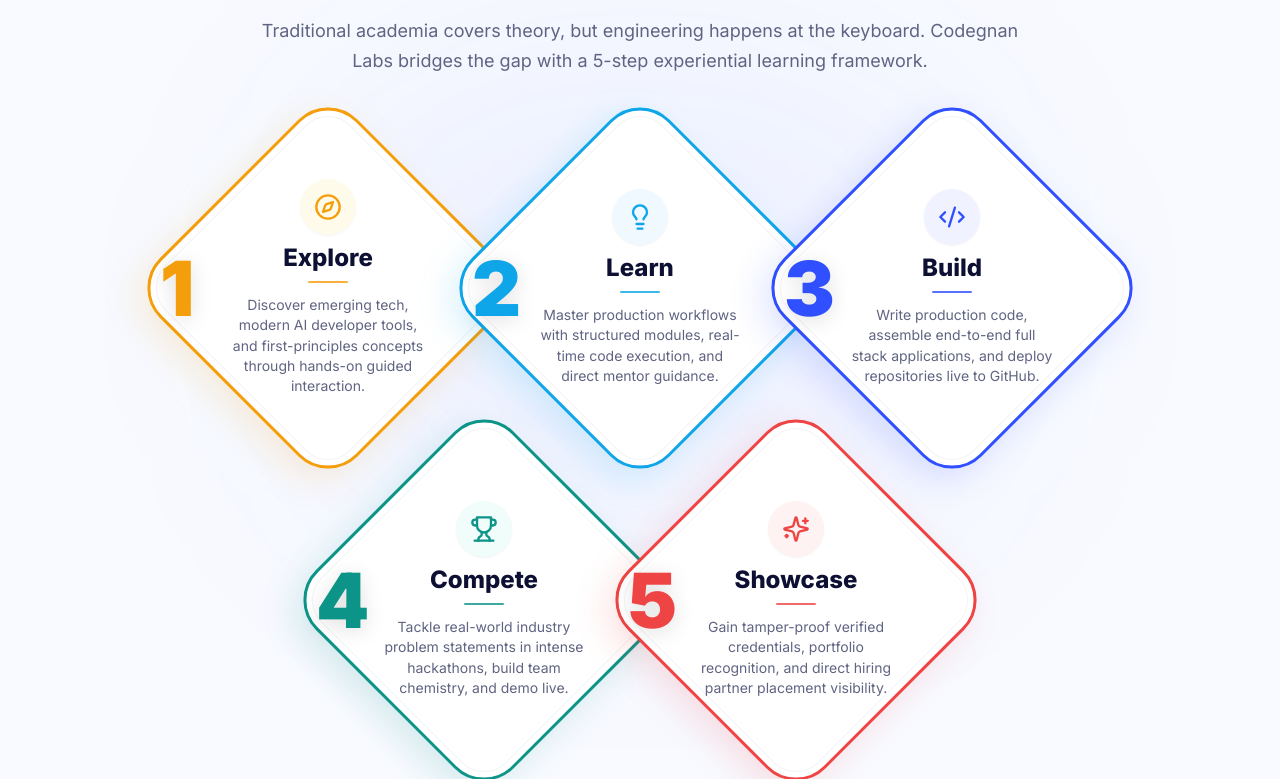
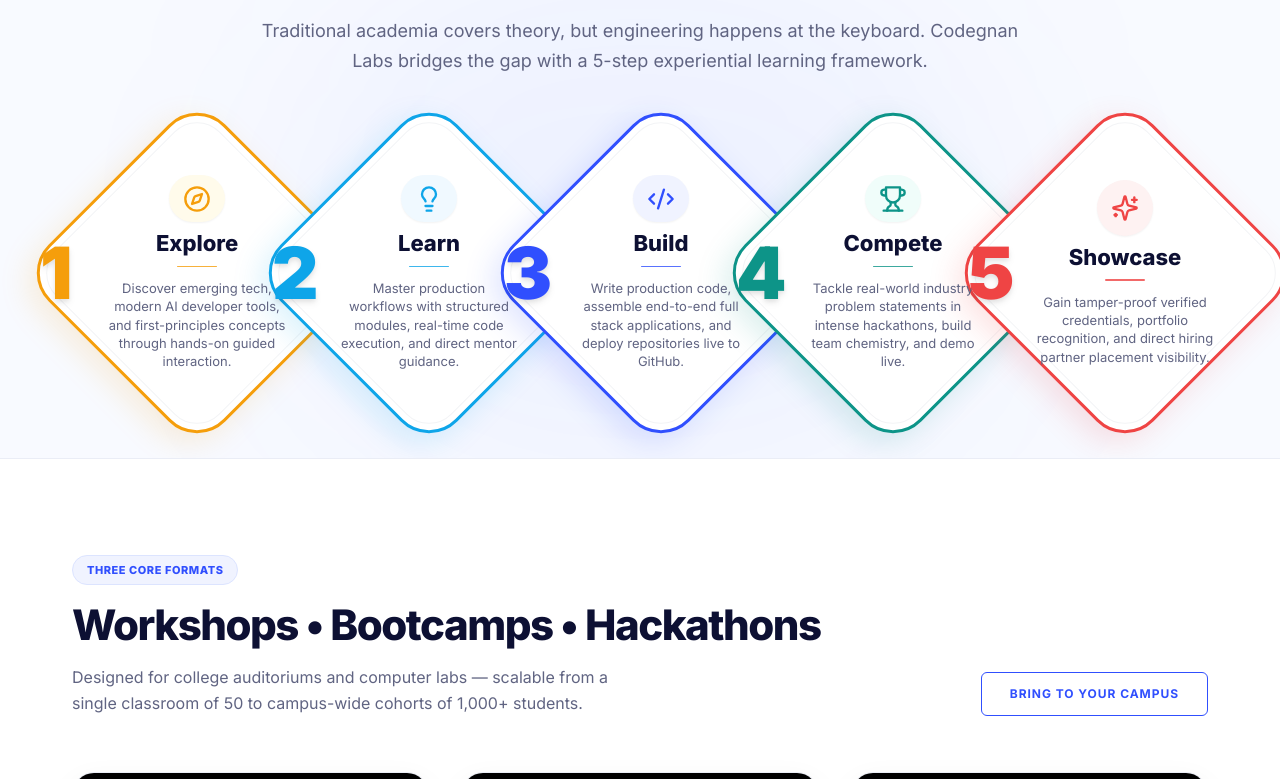
Before and after one commit to Mrsmartboy/workshop, a Next.js app: page / in a window 1280 px wide. Shown: the part 1081-1860 px from the top of the page. Built offline with nearby package versions, Linux system fonts and the light colour scheme; grey boxes are pictures that could not be loaded.

Commit message:
Fix campus landing page trust and interaction issues

```diff
--- a/components/layout/Footer.tsx
+++ b/components/layout/Footer.tsx
@@ -22,7 +22,9 @@
             <div className="mt-6 flex items-center gap-4">
               {/* Facebook */}
               <a
-                href="#"
+                href="https://www.facebook.com/codegnan/"
+                target="_blank"
+                rel="noreferrer"
                 className="w-9 h-9 rounded-full border border-[#dfe2ea] flex items-center justify-center text-[#606482] hover:text-[#304ffe] hover:border-[#304ffe] transition-colors"
                 aria-label="Facebook"
               >
@@ -32,7 +34,9 @@
               </a>
               {/* Twitter / X */}
               <a
-                href="#"
+                href="https://x.com/codegnan"
+                target="_blank"
+                rel="noreferrer"
                 className="w-9 h-9 rounded-full border border-[#dfe2ea] flex items-center justify-center text-[#606482] hover:text-[#304ffe] hover:border-[#304ffe] transition-colors"
                 aria-label="Twitter"
               >
@@ -42,7 +46,9 @@
               </a>
               {/* Instagram */}
               <a
-                href="#"
+                href="https://www.instagram.com/codegnan/"
+                target="_blank"
+                rel="noreferrer"
                 className="w-9 h-9 rounded-full border border-[#dfe2ea] flex items-center justify-center text-[#606482] hover:text-[#304ffe] hover:border-[#304ffe] transition-colors"
                 aria-label="Instagram"
               >
@@ -52,7 +58,9 @@
               </a>
               {/* LinkedIn */}
               <a
-                href="#"
+                href="https://www.linkedin.com/company/codegnan/"
+                target="_blank"
+                rel="noreferrer"
                 className="w-9 h-9 rounded-full border border-[#dfe2ea] flex items-center justify-center text-[#606482] hover:text-[#304ffe] hover:border-[#304ffe] transition-colors"
                 aria-label="LinkedIn"
               >
@@ -152,10 +160,10 @@
         <div className="pt-8 flex flex-col sm:flex-row items-center justify-between gap-4 text-xs text-[#606482]">
           <span>© 2026 Codegnan Labs • A Codegnan Colleges Initiative. All rights reserved.</span>
           <div className="flex items-center gap-6">
-            <a href="#" className="hover:text-[#304ffe] transition-colors">
+            <a href="https://codegnan.com/privacy-policy/" className="hover:text-[#304ffe] transition-colors">
               Privacy Policy
             </a>
-            <a href="#" className="hover:text-[#304ffe] transition-colors">
+            <a href="https://codegnan.com/terms-conditions/" className="hover:text-[#304ffe] transition-colors">
               Terms of Service
             </a>
             <a href="#campus-enquiry" className="text-[#304ffe] font-bold hover:underline">
--- a/components/sections/CampusEnquirySection.tsx
+++ b/components/sections/CampusEnquirySection.tsx
@@ -14,11 +14,11 @@
     collegeName: "",
     city: "",
     contactPerson: "",
-    designation: "HOD / Department Head",
+    designation: "",
     phone: "",
     email: "",
     expectedStudentCount: "100 - 250 Students",
-    programInterest: "Tech Workshop (2-6 Hours)",
+    programInterest: "",
     preferredDuration: "",
     preferredDate: "",
     notes: "",
@@ -127,11 +127,11 @@
                         collegeName: "",
                         city: "",
                         contactPerson: "",
-                        designation: "HOD / Department Head",
+                        designation: "",
                         phone: "",
                         email: "",
                         expectedStudentCount: "100 - 250 Students",
-                        programInterest: "Tech Workshop (2-6 Hours)",
+                        programInterest: "",
                         preferredDuration: "",
                         preferredDate: "",
                         notes: "",
@@ -220,11 +220,12 @@
                         onChange={(e) => setFormData({ ...formData, designation: e.target.value })}
                         className="h-[49px] w-full px-4 py-3 bg-white border border-[#dce3ec] rounded-[10px] text-sm text-[#697390] focus:outline-none focus:border-[#304ffe] focus:ring-2 focus:ring-[#304ffe]/10 transition-all"
                       >
-                        <option>Principal / Dean</option>
-                        <option>HOD / Department Head</option>
-                        <option>Training &amp; Placement Officer (TPO)</option>
-                        <option>Faculty Coordinator</option>
-                        <option>Student Club Lead / President</option>
+                        <option value="" disabled>Select your designation</option>
+                        <option value="Principal / Dean">Principal / Dean</option>
+                        <option value="HOD / Department Head">HOD / Department Head</option>
+                        <option value="Training &amp; Placement Officer (TPO)">Training &amp; Placement Officer (TPO)</option>
+                        <option value="Faculty Coordinator">Faculty Coordinator</option>
+                        <option value="Student Club Lead / President">Student Club Lead / President</option>
                       </select>
                     </div>
 
@@ -255,11 +256,12 @@
                         required
                         className="h-[49px] w-full px-4 py-3 bg-white border border-[#dce3ec] rounded-[10px] text-sm text-[#697390] focus:outline-none focus:border-[#304ffe] focus:ring-2 focus:ring-[#304ffe]/10 transition-all"
                       >
-                        <option>Tech Workshop (2-6 Hours)</option>
-                        <option>Intensive Bootcamp (1-5 Days)</option>
-                        <option>Campus Hackathon (24-48 Hours)</option>
-                        <option>College Tech Fest Partner</option>
-                        <option>Multiple / Customized Tracks</option>
+                        <option value="" disabled>Select a program type</option>
+                        <option value="Tech Workshop (2-6 Hours)">Tech Workshop (2-6 Hours)</option>
+                        <option value="Intensive Bootcamp (1-5 Days)">Intensive Bootcamp (1-5 Days)</option>
+                        <option value="Campus Hackathon (24-48 Hours)">Campus Hackathon (24-48 Hours)</option>
+                        <option value="College Tech Fest Partner">College Tech Fest Partner</option>
+                        <option value="Multiple / Customized Tracks">Multiple / Customized Tracks</option>
                       </select>
                     </div>
 
--- a/components/sections/CertificationSection.tsx
+++ b/components/sections/CertificationSection.tsx
@@ -139,7 +139,7 @@
                       850+
                     </strong>
                     <span className="text-[11px] text-[#64748b] mt-1 block">
-                      Hiring Partners
+                      Employer Network
                     </span>
                   </div>
                 </div>
@@ -154,7 +154,7 @@
                       95%
                     </strong>
                     <span className="text-[11px] text-[#64748b] mt-1 block">
-                      Career Success Rate
+                      Reported Career Outcomes
                     </span>
                   </div>
                 </div>
@@ -175,6 +175,9 @@
                 </div>
               </div>
             </div>
+            <p className="mt-3 w-full max-w-[620px] text-[10px] leading-relaxed text-white/65">
+              * Codegnan-wide figures shown for context. Survey samples, reporting period, and placement methodology are available from the Campus Partnerships Desk; results are not a guarantee for an individual cohort.
+            </p>
           </div>
 
           {/* ═══════════════════════════════════════════════════
@@ -244,7 +247,7 @@
                   </div>
                 </div>
 
-                {/* Card 3: Direct Access to 850+ Hiring Partners */}
+                {/* Card 3: Employer network */}
                 <div className="flex items-start gap-4 p-4 sm:p-5 rounded-2xl bg-white border border-[#e2e8f0] shadow-xs hover:shadow-md transition-shadow">
                   <div className="w-11 h-11 rounded-xl bg-[#f0fdf4] text-[#16a34a] flex items-center justify-center shrink-0 mt-0.5">
                     <Briefcase className="w-5 h-5" />
@@ -252,14 +255,14 @@
                   <div className="flex-1 min-w-0">
                     <div className="flex items-center justify-between gap-2">
                       <h4 className="text-[14.5px] font-bold text-[#0d1033]">
-                        Direct Access to 850+ Hiring Partners
+                        Codegnan-wide Employer Network
                       </h4>
                       <span className="text-[10px] font-bold uppercase tracking-wider px-2.5 py-0.5 bg-[#f0fdf4] text-[#16a34a] rounded-full shrink-0">
                         PLACEMENT EDGE
                       </span>
                     </div>
                     <p className="text-[12.5px] text-[#64748b] mt-1 leading-relaxed">
-                      Top performers receive direct interview recommendations for developer and AI engineering roles across Codegnan&apos;s enterprise network.
+                      Top performers may receive interview recommendations through Codegnan&apos;s broader employer network; outcomes vary by cohort and role.
                     </p>
                   </div>
                 </div>
--- a/components/sections/EmpathySection.tsx
+++ b/components/sections/EmpathySection.tsx
@@ -86,151 +86,53 @@
           </p>
         </div>
 
-        {/* Diamond Infographic Container */}
-        {/* Desktop / Tablet View (3 on Top, 2 on Bottom Staggered) */}
-        <div className="hidden md:flex flex-col items-center">
-          {/* Top Row: Diamonds 1, 2, 3 */}
-          <div className="flex items-center justify-center gap-4 lg:gap-8">
-            {steps.slice(0, 3).map((item) => {
-              const Icon = item.icon;
-              return (
-                <div
-                  key={item.stepNumber}
-                  className="relative group my-10 flex h-[250px] w-[250px] items-center justify-center lg:h-[280px] lg:w-[280px]"
-                >
-                  {/* Big Number floating on left */}
-                  <div
-                    className={`pointer-events-none absolute -left-5 top-1/2 z-20 -translate-y-1/2 select-none text-[58px] font-black drop-shadow-[0_4px_10px_rgba(0,0,0,0.12)] transition-transform group-hover:scale-110 lg:-left-7 lg:text-[76px] ${item.numberColor}`}
-                  >
-                    {item.stepNumber}
-                  </div>
-
-                  {/* Rotated Diamond Card Shape */}
-                  <div
-                    className={`absolute inset-0 flex rotate-45 items-center justify-center overflow-hidden rounded-[34px] border-[3px] bg-white shadow-[0_14px_35px_rgba(20,24,68,0.08)] transition-all duration-300 group-hover:scale-105 group-hover:shadow-[0_20px_45px_rgba(20,24,68,0.14)] lg:rounded-[42px] ${item.borderColor}`}
-                    style={{
-                      boxShadow: `0 14px 35px ${item.glowColor}`,
-                    }}
-                  >
-                    {/* Inner subtle glow ring */}
-                    <div className="absolute inset-1.5 rounded-[26px] lg:rounded-[32px] border border-gray-100 pointer-events-none" />
-                  </div>
-
-                  {/* Un-rotated Content Inside */}
-                  <div className="pointer-events-none relative z-10 flex h-[78%] w-[78%] flex-col items-center justify-center px-2 text-center">
-                    <div
-                      className={`mb-2 flex h-11 w-11 items-center justify-center rounded-full shadow-sm transition-transform group-hover:scale-110 lg:h-14 lg:w-14 ${item.iconBg}`}
-                    >
-                      <Icon className="h-7 w-7" />
-                    </div>
-
-                    <h3 className="text-[20px] font-extrabold leading-tight text-[#0d1033] lg:text-[24px]">
-                      {item.title}
-                    </h3>
-
-                    <div className="mx-auto mt-2 h-0.5 w-10 rounded-full opacity-80" style={{ backgroundColor: item.color }} />
-                    <p className="mt-3 text-[12px] leading-[1.45] text-[#606482] lg:text-[14px]">
-                      {item.desc}
-                    </p>
-                  </div>
-                </div>
-              );
-            })}
-          </div>
-
-          {/* Bottom Row: Diamonds 4, 5 (Centered & Staggered Between 1-2 and 2-3) */}
-          <div className="-mt-10 flex items-center justify-center gap-4 lg:-mt-12 lg:gap-8">
-            {steps.slice(3, 5).map((item) => {
-              const Icon = item.icon;
-              return (
-                <div
-                  key={item.stepNumber}
-                  className="relative group my-10 flex h-[250px] w-[250px] items-center justify-center lg:h-[280px] lg:w-[280px]"
-                >
-                  {/* Big Number floating on left */}
-                  <div
-                    className={`pointer-events-none absolute -left-5 top-1/2 z-20 -translate-y-1/2 select-none text-[58px] font-black drop-shadow-[0_4px_10px_rgba(0,0,0,0.12)] transition-transform group-hover:scale-110 lg:-left-7 lg:text-[76px] ${item.numberColor}`}
-                  >
-                    {item.stepNumber}
-                  </div>
-
-                  {/* Rotated Diamond Card Shape */}
-                  <div
-                    className={`absolute inset-0 flex rotate-45 items-center justify-center overflow-hidden rounded-[34px] border-[3px] bg-white shadow-[0_14px_35px_rgba(20,24,68,0.08)] transition-all duration-300 group-hover:scale-105 group-hover:shadow-[0_20px_45px_rgba(20,24,68,0.14)] lg:rounded-[42px] ${item.borderColor}`}
-                    style={{
-                      boxShadow: `0 14px 35px ${item.glowColor}`,
-                    }}
-                  >
-                    <div className="absolute inset-1.5 rounded-[26px] lg:rounded-[32px] border border-gray-100 pointer-events-none" />
-                  </div>
-
-                  {/* Un-rotated Content Inside */}
-                  <div className="pointer-events-none relative z-10 flex h-[78%] w-[78%] flex-col items-center justify-center px-2 text-center">
-                    <div
-                      className={`mb-2 flex h-11 w-11 items-center justify-center rounded-full shadow-sm transition-transform group-hover:scale-110 lg:h-14 lg:w-14 ${item.iconBg}`}
-                    >
-                      <Icon className="h-7 w-7" />
-                    </div>
-
-                    <h3 className="text-[20px] font-extrabold leading-tight text-[#0d1033] lg:text-[24px]">
-                      {item.title}
-                    </h3>
-
-                    <div className="mx-auto mt-2 h-0.5 w-10 rounded-full opacity-80" style={{ backgroundColor: item.color }} />
-                    <p className="mt-3 text-[12px] leading-[1.45] text-[#606482] lg:text-[14px]">
-                      {item.desc}
-                    </p>
-                  </div>
-                </div>
-              );
-            })}
-          </div>
-        </div>
-
-        {/* Mobile View: Clean Centered Stacked Diamonds with generous spacing */}
-        <div className="md:hidden flex flex-col items-center space-y-16 py-6">
+        {/* One responsive list keeps the framework content accessible and avoids
+            rendering a second desktop/mobile copy into the document. */}
+        <ol className="grid grid-cols-1 gap-14 py-6 sm:grid-cols-2 sm:gap-x-8 sm:gap-y-16 lg:grid-cols-5 lg:gap-6 lg:py-10">
           {steps.map((item) => {
             const Icon = item.icon;
             return (
-              <div
+              <li
                 key={item.stepNumber}
-                className="relative group w-[220px] h-[220px] flex items-center justify-center"
+                className="group relative mx-auto flex h-[230px] w-[230px] items-center justify-center lg:h-[250px] lg:w-[250px]"
               >
-                {/* Big Number floating on left */}
+                {/* Big number floating beside the single responsive card */}
                 <div
-                  className={`absolute -left-6 top-1/2 -translate-y-1/2 z-20 ${item.numberColor} text-[52px] font-black select-none pointer-events-none drop-shadow-md`}
+                  className={`pointer-events-none absolute -left-7 top-1/2 z-20 -translate-y-1/2 select-none text-[58px] font-black drop-shadow-md transition-transform group-hover:scale-110 lg:-left-8 lg:text-[72px] ${item.numberColor}`}
                 >
                   {item.stepNumber}
                 </div>
 
-                {/* Rotated Diamond Card Shape */}
+                {/* The same diamond card is used at every breakpoint. */}
                 <div
-                  className={`absolute inset-0 bg-white rounded-[30px] border-[3px] ${item.borderColor} rotate-45 shadow-[0_12px_30px_rgba(20,24,68,0.08)] flex items-center justify-center overflow-hidden`}
+                  className={`absolute inset-0 rotate-45 rounded-[34px] border-[3px] bg-white shadow-[0_12px_30px_rgba(20,24,68,0.08)] transition-all duration-300 group-hover:scale-105 group-hover:shadow-[0_20px_45px_rgba(20,24,68,0.14)] lg:rounded-[40px] ${item.borderColor}`}
                   style={{
                     boxShadow: `0 12px 30px ${item.glowColor}`,
                   }}
-                />
+                >
+                  <div className="pointer-events-none absolute inset-1.5 rounded-[26px] border border-gray-100 lg:rounded-[32px]" />
+                </div>
 
-                {/* Un-rotated Content Inside */}
-                <div className="relative z-10 w-[80%] h-[80%] flex flex-col items-center justify-center text-center px-2 pointer-events-none">
+                <div className="pointer-events-none relative z-10 flex h-[78%] w-[78%] flex-col items-center justify-center px-2 text-center">
                   <div
-                    className={`w-9 h-9 rounded-xl ${item.iconBg} flex items-center justify-center mb-1 shadow-sm`}
+                    className={`mb-2 flex h-11 w-11 items-center justify-center rounded-full shadow-sm transition-transform group-hover:scale-110 lg:h-14 lg:w-14 ${item.iconBg}`}
                   >
-                    <Icon className="w-4 h-4" />
+                    <Icon className="h-6 w-6 lg:h-7 lg:w-7" />
                   </div>
 
-                  <h3 className="text-[15px] font-extrabold text-[#0d1033] leading-tight">
+                  <h3 className="text-[18px] font-extrabold leading-tight text-[#0d1033] lg:text-[22px]">
                     {item.title}
                   </h3>
 
-                  <p className="text-[10.5px] text-[#606482] leading-[1.35] mt-1 line-clamp-3">
+                  <div className="mx-auto mt-2 h-0.5 w-10 rounded-full opacity-80" style={{ backgroundColor: item.color }} />
+                  <p className="mt-3 text-[11px] leading-[1.4] text-[#606482] lg:text-[13px]">
                     {item.desc}
                   </p>
                 </div>
-              </div>
+              </li>
             );
           })}
-        </div>
+        </ol>
       </div>
     </section>
   );
--- a/components/sections/FaqSection.tsx
+++ b/components/sections/FaqSection.tsx
@@ -21,7 +21,11 @@
   triggerToast: (msg: string) => void;
 }) {
   const [activeFaqCategory, setActiveFaqCategory] = useState("All");
-  const [openFaqIds, setOpenFaqIds] = useState<string[]>(["faq-campus-delivery"]);
+  // Keep answers visible on first load so the section is useful without
+  // requiring users to guess that the questions are interactive.
+  const [openFaqIds, setOpenFaqIds] = useState<string[]>(() =>
+    CAMPUS_FAQS.map((faq) => faq.id)
+  );
   const [faqSearchQuery, setFaqSearchQuery] = useState("");
 
   const toggleFaq = (id: string) => {
@@ -125,6 +129,7 @@
                       onClick={() => toggleFaq(faq.id)}
                       className="w-full text-left p-4 sm:p-5 flex items-center justify-between gap-4 focus:outline-none"
                       aria-expanded={isOpen}
+                      aria-controls={`faq-answer-${faq.id}`}
                     >
                       <div className="flex items-center gap-3">
                         <span
@@ -136,7 +141,10 @@
                         >
                           Q
                         </span>
-                        <h3 className="text-[15px] sm:text-[17px] font-extrabold text-[#0d1033] leading-snug">
+                        <h3
+                          id={`faq-question-${faq.id}`}
+                          className="text-[15px] sm:text-[17px] font-extrabold text-[#0d1033] leading-snug"
+                        >
                           {faq.question}
                         </h3>
                       </div>
@@ -153,7 +161,12 @@
                     </button>
 
                     {isOpen && (
-                      <div className="mx-4 mb-4 rounded-[14px] bg-[#f6f4ff] px-5 py-4 text-[13px] text-[#182153] leading-[1.7] animate-in fade-in slide-in-from-top-2">
+                      <div
+                        id={`faq-answer-${faq.id}`}
+                        role="region"
+                        aria-labelledby={`faq-question-${faq.id}`}
+                        className="mx-4 mb-4 rounded-[14px] bg-[#f6f4ff] px-5 py-4 text-[13px] text-[#182153] leading-[1.7] animate-in fade-in slide-in-from-top-2"
+                      >
                         <p>{faq.answer}</p>
                       </div>
                     )}
```
Also changed, not shown: components/sections/ForCollegesSection.tsx (+33 -11 lines).
